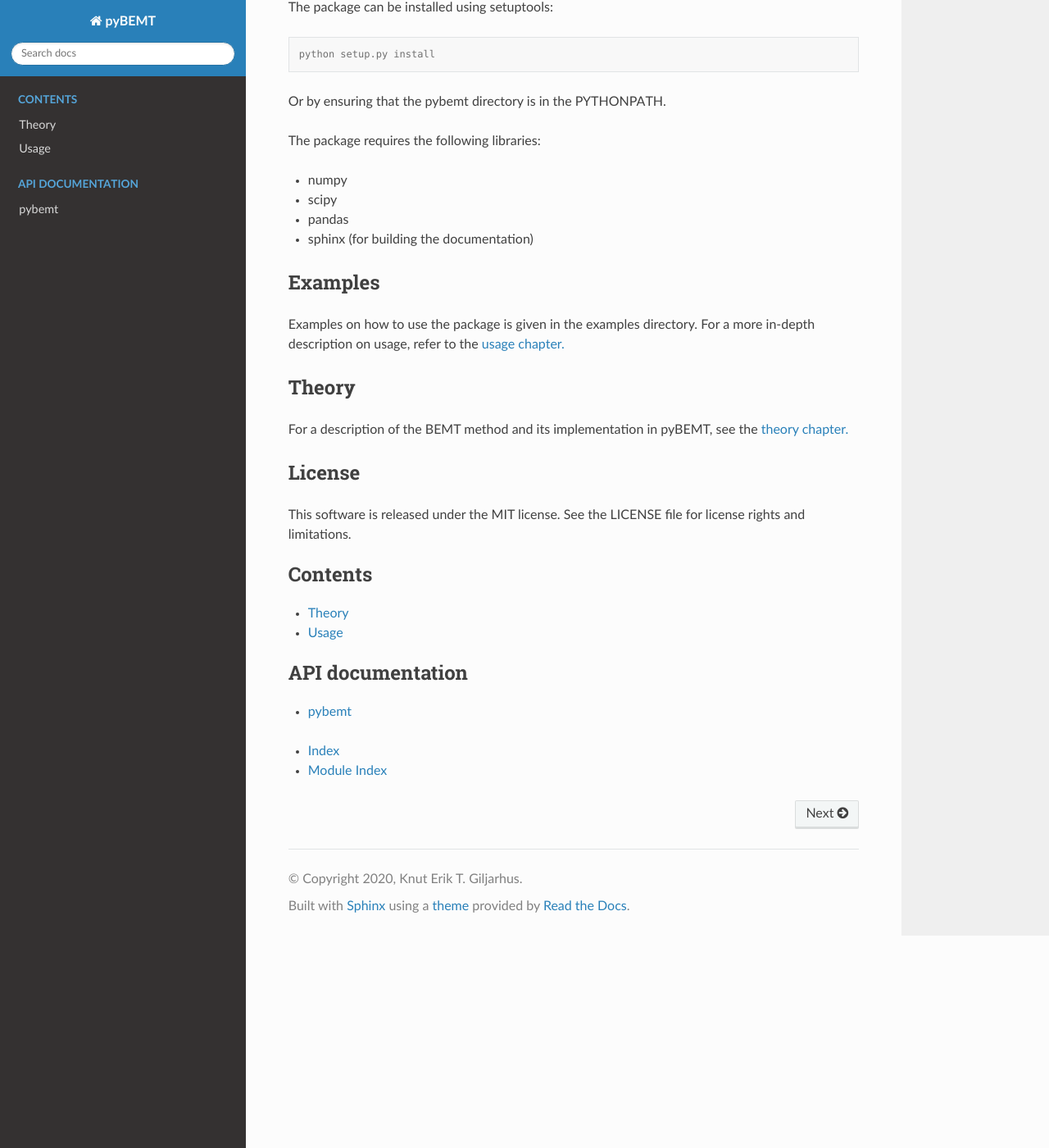
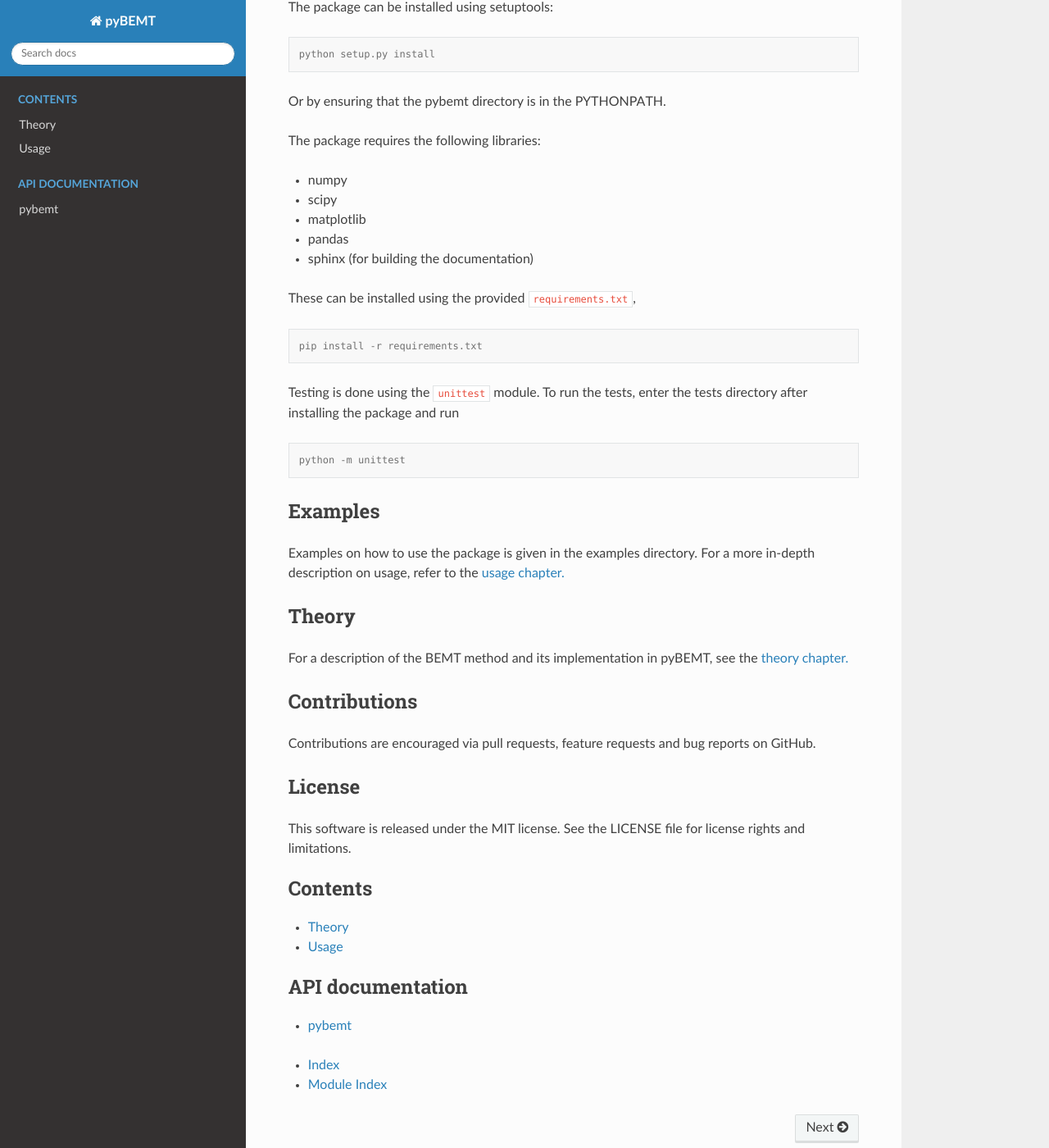
Before and after one commit to kegiljarhus/pyBEMT, a Sphinx documentation site: the page built from docs/source/index.rst, in a window 1280 px wide and 1400 px high, scrolled down 491 px. Shown: the whole window at 82% size. Built offline with Sphinx 7.4.7 and the Read the Docs theme 2.0.0, drawn with Linux system fonts in a browser that asks for light colours.

Commit message:
Add information on requirements, testing and contributing.

```diff
--- a/docs/source/index.rst
+++ b/docs/source/index.rst
@@ -30,8 +30,22 @@ The package requires the following libraries:
 
 - numpy
 - scipy
+- matplotlib
 - pandas
 - sphinx (for building the documentation)
+
+These can be installed using the provided ``requirements.txt``,
+
+.. code-block:: console
+
+        pip install -r requirements.txt
+
+Testing is done using the ``unittest`` module. To run the tests, enter the tests
+directory after installing the package and run
+
+.. code-block:: console
+
+        python -m unittest
 
 Examples
 --------
@@ -45,6 +59,11 @@ Theory
 
 For a description of the BEMT method and its implementation in pyBEMT,
 see the :ref:`theory chapter.<Theory>`
+
+Contributions
+-------------
+
+Contributions are encouraged via pull requests, feature requests and bug reports on GitHub.
 
 License
 -------
```
Also changed, not shown: README.rst (+12 -0 lines).
